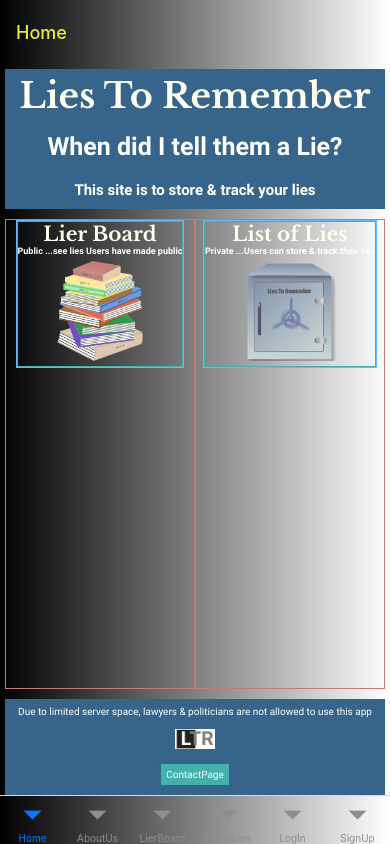
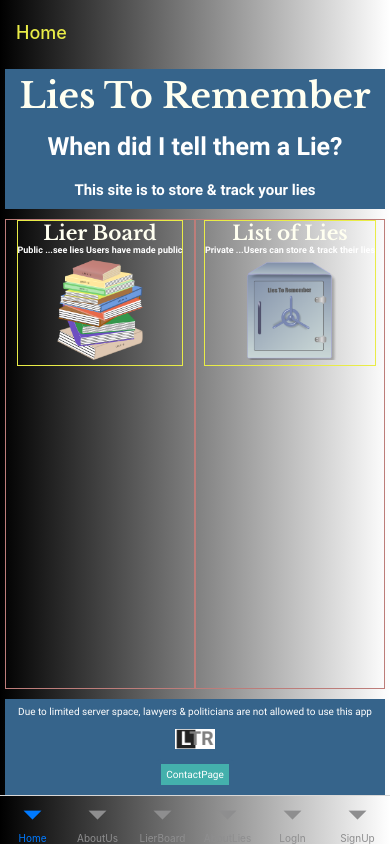
Before and after one commit to psteingh/LTRapp, a React Native app: screen /Home in a window 390 px wide. Built offline with nearby package versions, Linux system fonts and the light colour scheme.

Commit message:
ltrapp05201204

```diff
--- a/constants/HomeMidUseNav.js
+++ b/constants/HomeMidUseNav.js
@@ -7,7 +7,7 @@ import { useNavigation } from '@react-navigation/native';
 function HomeMidUseNav({screenName, children}) {
     const navigation = useNavigation();
     return (
-        <View style={styles.homeMidUseNavCont}>
+        <View>
         <Pressable
             onPress={() => navigation.navigate(screenName)}>
         <View style={styles.homeMidUseNavChildCont}>{children}</View>
@@ -21,12 +21,12 @@ export default HomeMidUseNav;
 const styles = StyleSheet.create({
     homeMidUseNavCont: {
         alignItems: 'center',
-        borderWidth: 1,
+        borderWidth: 2,
         borderColor: Colors.primaryLblue
     },
     homeMidUseNavChildCont: {
         alignItems: 'center',
         borderWidth: 1,
-        borderColor: Colors.primaryLgreen
+        borderColor: Colors.primaryYellow
     }
 });
```
